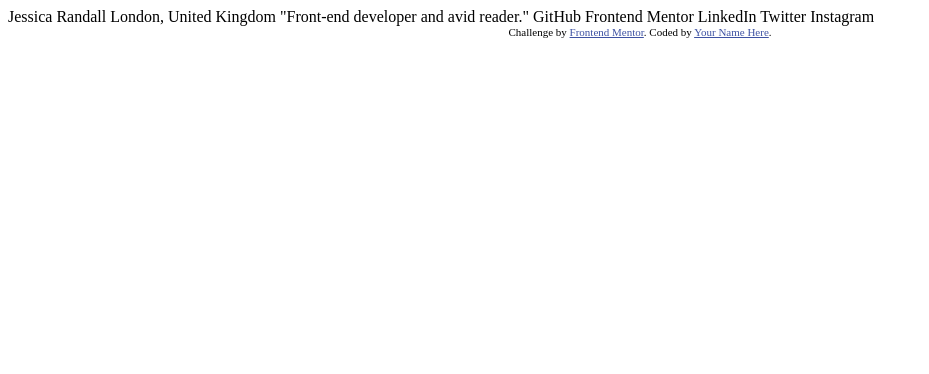
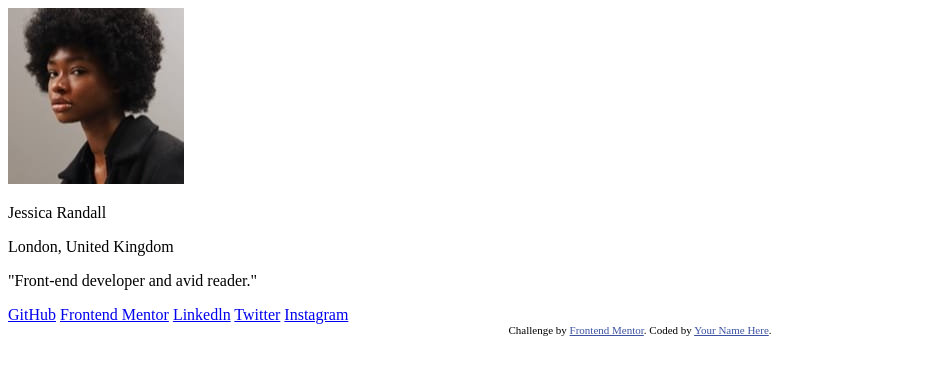
Before and after one commit to notfaraway/social-links-profile-main, a plain HTML site: page index.html in a window 1280 px wide. Shown: the whole page, without its empty margins (0-929 px from the left). Drawn offline with Linux system fonts and the light colour scheme.

Commit message:
Update index.html

```diff
--- a/index.html
+++ b/index.html
@@ -1,34 +1,57 @@
 <!DOCTYPE html>
 <html lang="en">
   <head>
-  <meta charset="UTF-8">
-  <meta name="viewport" content="width=device-width, initial-scale=1.0"> <!-- displays site properly based on user's device -->
+    <meta charset="UTF-8" />
+    <meta name="viewport" content="width=device-width, initial-scale=1.0" />
+    <!-- displays site properly based on user's device -->
 
-  <link rel="icon" type="image/png" sizes="32x32" href="./assets/images/favicon-32x32.png">
+    <link
+      rel="icon"
+      type="image/png"
+      sizes="32x32"
+      href="./assets/images/favicon-32x32.png"
+    />
 
     <title>Frontend Mentor | Social links profile</title>
 
     <!-- Feel free to remove these styles or customise in your own stylesheet 👍 -->
     <style>
-    .attribution { font-size: 11px; text-align: center; }
-    .attribution a { color: hsl(228, 45%, 44%); }
+      .attribution {
+        font-size: 11px;
+        text-align: center;
+      }
+      .attribution a {
+        color: hsl(228, 45%, 44%);
+      }
     </style>
   </head>
   <body>
-
-  Jessica Randall
-  London, United Kingdom
-  "Front-end developer and avid reader."
-
-  GitHub
-  Frontend Mentor
-  LinkedIn
-  Twitter
-  Instagram
-
+    <main>
+      <div class="wrapper">
+        <div class="owner-image">
+          <img alt="owner's image" src="./assets/images/avatar-jessica.jpeg" />
+        </div>
+        <div class="head-text">
+          <p class="name">Jessica Randall</p>
+          <p class="location">London, United Kingdom</p>
+        </div>
+        <p class="bio">"Front-end developer and avid reader."</p>
+        <div href="links">
+          <a href="#">GitHub</a>
+          <a href="#">Frontend Mentor</a>
+          <a href="#">Linkedln</a>
+          <a href="#">Twitter</a>
+          <a href="#">Instagram</a>
+        </div>
+      </div>
+    </main>
+    <footer>
       <div class="attribution">
-    Challenge by <a href="https://www.frontendmentor.io?ref=challenge" target="_blank">Frontend Mentor</a>.
-    Coded by <a href="#">Your Name Here</a>.
+        Challenge by
+        <a href="https://www.frontendmentor.io?ref=challenge" target="_blank"
+          >Frontend Mentor</a
+        >. Coded by <a href="#">Your Name Here</a>.
       </div>
+    </footer>
   </body>
 </html>
```
Lines whose indentation alone changed are shown as unchanged.
